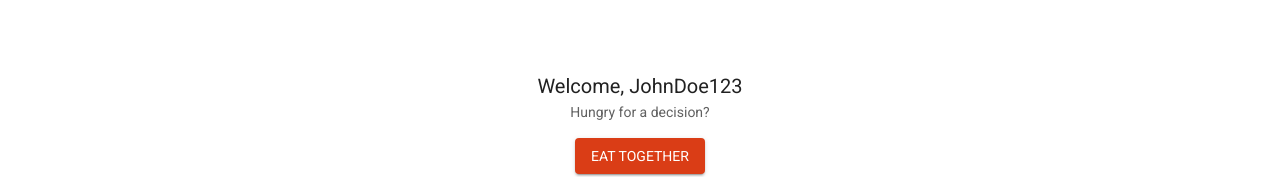
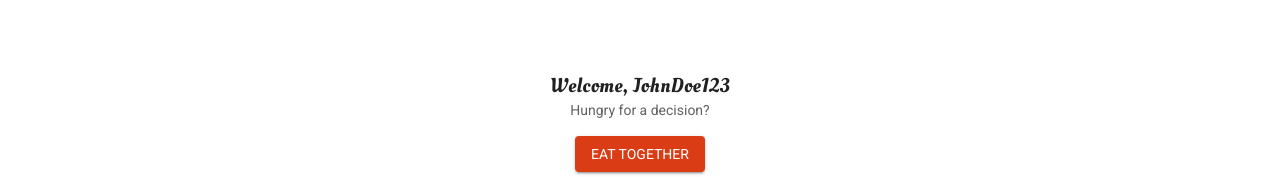
Before and after one commit to emilielydiat/pickyplate, a React (Vite) app: page / in a window 1280 px wide. Shown: the part 310-487 px from the top of the page. Built offline with nearby package versions, Linux system fonts and the light colour scheme.

Commit message:
style(home): refine heading typography

```diff
--- a/src/pages/Home.tsx
+++ b/src/pages/Home.tsx
@@ -23,7 +23,7 @@ export function Home() {
         justifyContent: "center",
       }}
     >
-      <Typography id="welcome-section" component="h1" variant="h6">
+      <Typography id="welcome-section" component="h1" variant="h6Branded">
         Welcome, {username}
       </Typography>
       <Typography variant="body2" sx={{ color: "grey.700", mb: 2 }}>
```
